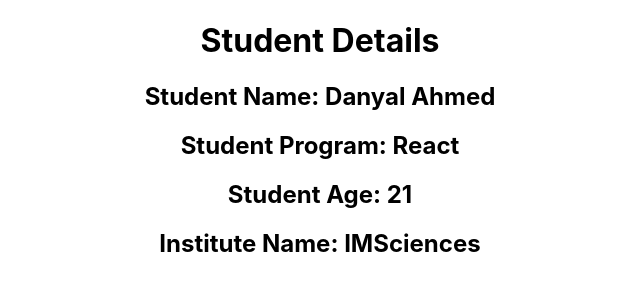
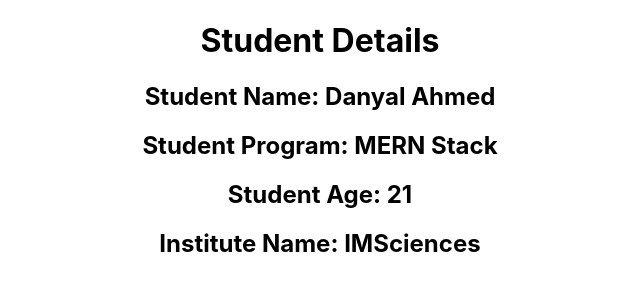
Before and after one commit to DeeKoders/react-application, a React (Create React App) app: page / in a window 1280 px wide. Shown: the top 300 px of the page, without its empty margins (320-960 px from the left). Built offline with nearby package versions, Linux system fonts and the light colour scheme.

Commit message:
Change in Data of StudentInfo
Student Program Changed to MERN Stack

```diff
--- a/src/App.js
+++ b/src/App.js
@@ -5,7 +5,7 @@
 
 function App() {
   return (
-    <StudentInfo stdName = "Danyal Ahmed" stdAge = "21" stdProgram = "React" stdInstitute = "IMSciences" />
+    <StudentInfo stdName = "Danyal Ahmed" stdAge = "21" stdProgram = "MERN Stack" stdInstitute = "IMSciences" />
   );
 }
 
```
